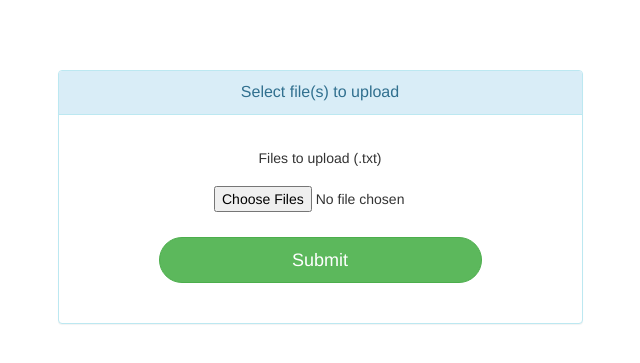
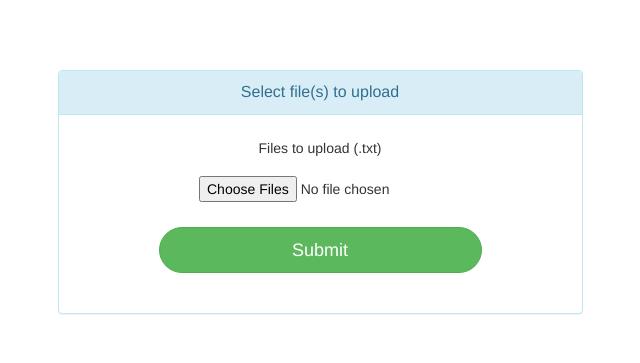
Before and after one commit to girvinjunod/Algeo02-19096, a Flask app: page /upload in a window 1280 px wide. Shown: the part 62-425 px from the top of the page, without its empty margins (320-960 px from the left). Run offline with Flask 2, Linux system fonts and the light colour scheme; some libraries are stand-ins or nearby versions.

Commit message:
update upload

```diff
--- a/src/templates/base.html
+++ b/src/templates/base.html
@@ -3,6 +3,7 @@
 <head>
     <link rel="stylesheet" href="https://stackpath.bootstrapcdn.com/bootstrap/4.3.1/css/bootstrap.min.css" integrity="sha384-ggOyR0iXCbMQv3Xipma34MD+dH/1fQ784/j6cY/iJTQUOhcWr7x9JvoRxT2MZw1T" crossorigin="anonymous">
     <title>{% block title %}{% endblock %}</title>
+    {% block head%} {%endblock%}
 </head>
 <body>
     <nav class="navbar navbar-expand-lg navbar-light bg-light">
--- a/src/templates/upload.html
+++ b/src/templates/upload.html
@@ -1,13 +1,10 @@
 {%extends "base.html"%}
 {% block title %}AlstrukDED - Upload{% endblock %}
+
+{% block head%}
+ <link href="https://maxcdn.bootstrapcdn.com/bootstrap/3.3.0/css/bootstrap.min.css" rel="stylesheet" id="bootstrap-css">
+{%endblock%}
 {% block content %}
-<!DOCTYPE html>
-<html>
-<head>
- <link href="https://maxcdn.bootstrapcdn.com/bootstrap/3.3.0/css/bootstrap.min.css" rel="stylesheet" id="bootstrap-css">
- <script src="https://maxcdn.bootstrapcdn.com/bootstrap/3.3.0/js/bootstrap.min.js"></script>
- <script src="https://code.jquery.com/jquery-1.11.1.min.js"></script>
-</head>
 <div id="wrapper">
             <div id="page-wrapper">
                 <div class="row" >
@@ -18,7 +15,7 @@
                                     <div class="panel-title" style = "text-align :center;">Select file(s) to upload</div>
                                 </div>
                                 <div class="panel-body">
-        <p>
+        <span style ="text-align:center">
          {% with messages = get_flashed_messages() %}
            {% if messages %}
           {% for message in messages %}
@@ -28,13 +25,14 @@
           {% endfor %}
            {% endif %}
          {% endwith %}
-        </p>
+                            </span>
+
                                         <div style = "text-align:center; padding:8px">Files to upload (.txt)</div>
                                     <div style="padding: 10px 80px 10px 80px; text-align:center;">
                                         <form method="post" action="/" enctype="multipart/form-data">
                                             <div class="form-group">
                                                 <div class="row" style="margin-bottom:25px;">
-                                                    <div class="col-md-12 col-sm-12 col-xs-12 col-lg-120 col-md-offset-2 col-sm-offset-3 col-xs-offset-2 col-lg-12-offset-2">
+                                                    <div class=" col-md-offset-2 col-sm-offset-3 col-xs-offset-2 col-lg-12-offset-2">
                                                         <input type="file" name="files[]" multiple="true" autocomplete="off" required>
                                                     </div>
                                                 </div>
@@ -51,6 +49,4 @@
                 </div>
         </div>
 </div>
-</body>
-</html>
 {% endblock %}
```
